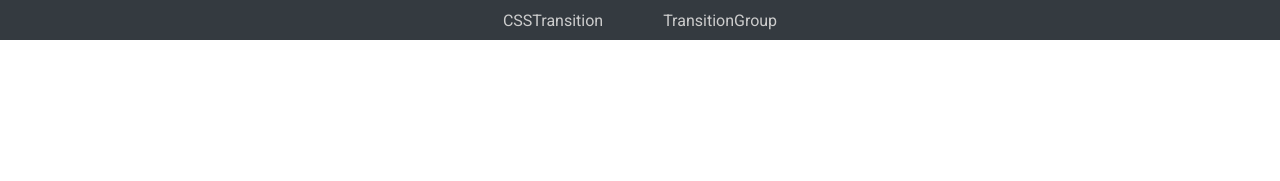
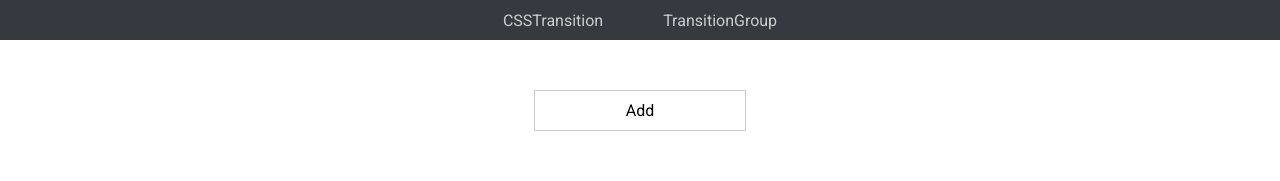
Before and after one commit to yoshi113/transition, a React (Create React App) app: page /transition-group in a window 1280 px wide. Shown: the top 181 px of the page. Built offline with nearby package versions, Linux system fonts and the light colour scheme.

Commit message:
add list

```diff
--- a/src/pages/TransitionGroup/index.js
+++ b/src/pages/TransitionGroup/index.js
@@ -1,5 +1,30 @@
+import React from "react";
+import { Button, Item } from "./styles";
+
+let id = 1;
+
 const Page = () => {
-  return <div></div>;
+  const [items, setItems] = React.useState([]);
+
+  const handleAdd = () => {
+    setItems([id++, ...items]);
+  };
+
+  const handleRemove = (id) => {
+    setItems(items.filter((item) => item !== id));
+  };
+
+  return (
+    <>
+      <Button onClick={handleAdd}>Add</Button>
+      {items.map((item) => (
+        <Item key={item}>
+          Item {item}
+          <span onClick={() => handleRemove(item)}>x</span>
+        </Item>
+      ))}
+    </>
+  );
 };
 
 export default Page;
--- a/src/pages/TransitionGroup/styles.js
+++ b/src/pages/TransitionGroup/styles.js
@@ -1 +1,27 @@
 import styled from "styled-components";
+
+export const Button = styled.div`
+  width: 150px;
+  margin-bottom: 50px;
+  padding: 10px 30px;
+  border: 1px solid #ccc;
+  cursor: pointer;
+`;
+
+export const Item = styled.div`
+  display: flex;
+  align-items: center;
+  justify-content: space-between;
+  width: 190px;
+  height: 40px;
+  padding-left: 20px;
+  border: 1px solid #ccc;
+  margin-bottom: -1px;
+
+  span {
+    padding: 5px 10px;
+    line-height: 1;
+    opacity: 0.5;
+    cursor: pointer;
+  }
+`;
```
